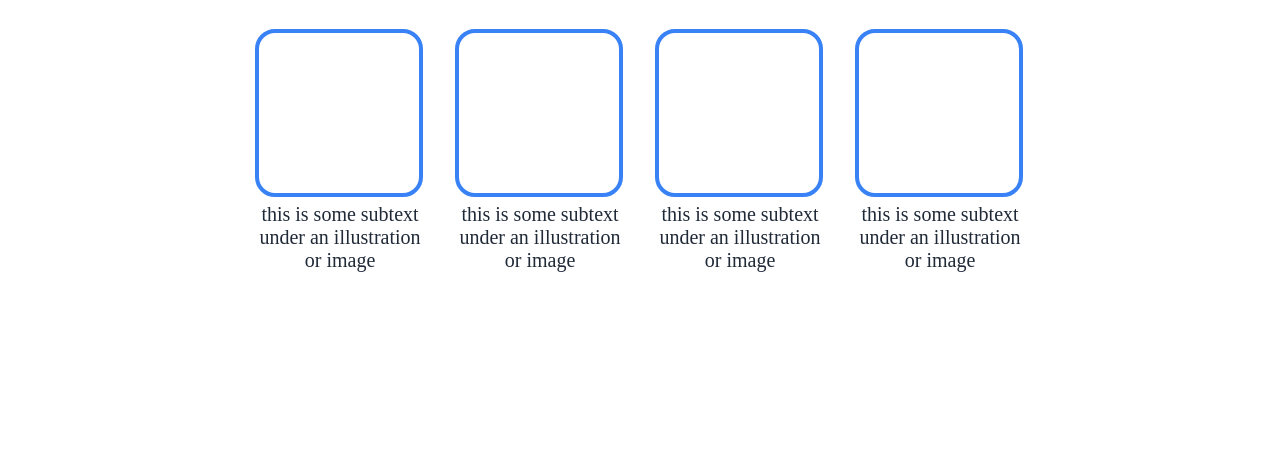
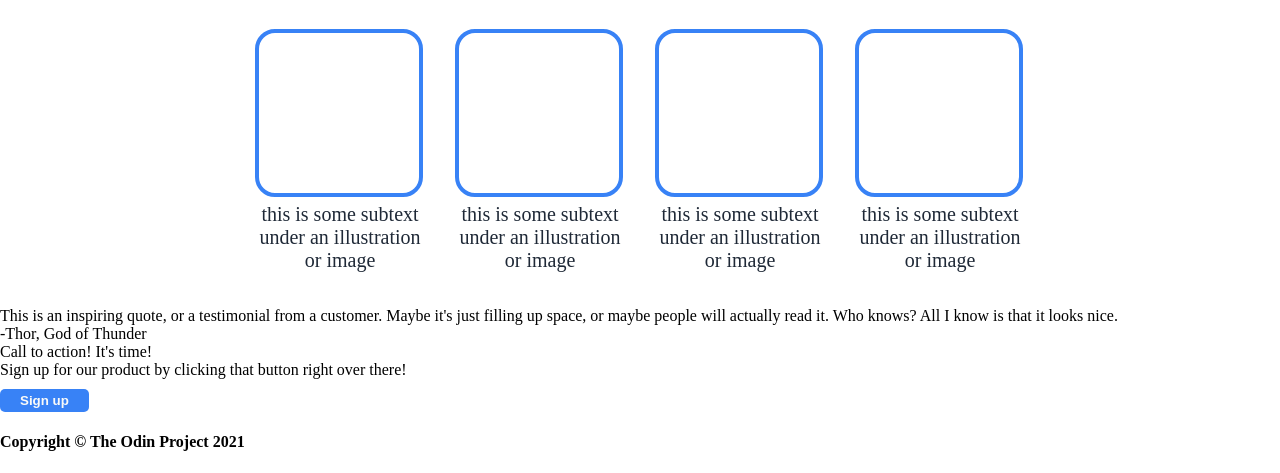
Before and after one commit to iysz18/Landing-Page, a plain HTML site: page index.html in a window 1280 px wide. Shown: the part 613-1086 px from the top of the page. Before the commit the page ends 920 px from the top, so only its background shows below. Drawn offline with Linux system fonts and the light colour scheme.

Commit message:
added the last few sections (third and fourth section) and the footer.

```diff
--- a/index.html
+++ b/index.html
@@ -4,6 +4,9 @@
     <meta charset="UTF-8">
     <meta name="viewport" content="width=device-width, initial-scale=1.0">
     <link rel="stylesheet" href="./css/style.css">
+    <link rel="preconnect" href="https://fonts.googleapis.com">
+<link rel="preconnect" href="https://fonts.gstatic.com" crossorigin>
+<link href="https://fonts.googleapis.com/css2?family=Roboto&display=swap" rel="stylesheet">
     <title>Landing Page</title>
 </head>
 <body>
@@ -26,7 +29,7 @@
 
 
                     <div class="signup">
-                        <button>Sign up</button>
+                        <button class="first-button">Sign up</button>
                     </div>
                     </div>
                 </div>
@@ -58,6 +61,31 @@
             </div>
         </div>
     </div>
-    <div class="third-container"></div>
+    <div class="third-container">
+        <div class="text-container">
+            <div class="quote-thor">
+                This is an inspiring quote, or a testimonial from a customer.
+                Maybe it's just filling up space, or maybe people will actually read it.
+                Who knows? All I know is that it looks nice.
+            </div>
+            <div class="thor-box">
+                <div class="thor">-Thor, God of Thunder</div>
+            </div>
+        </div>
+    </div>
+    <div class="fourth-container">
+        <div class="blue-box">
+            <div class="header-subtext">
+                <div class="header-text">Call to action! It's time!</div>
+                <div class="sub-text">Sign up for our product by clicking that button right over there!</div>
+            </div>
+            <div class="button-box">
+                <button class="blue-box-button">Sign up</button>
+            </div>
+        </div>
+    </div>
+    <div class="footer-container">
+        <h4>Copyright © The Odin Project 2021</h4>
+    </div>
 </body>
 </html>
```
